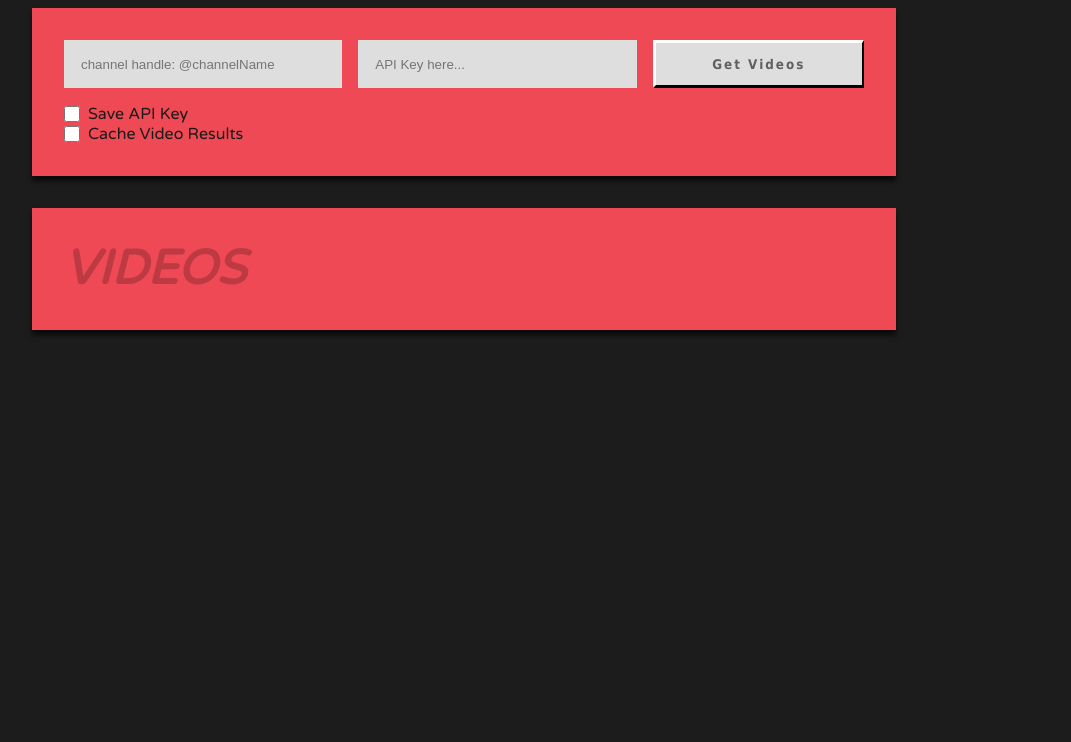
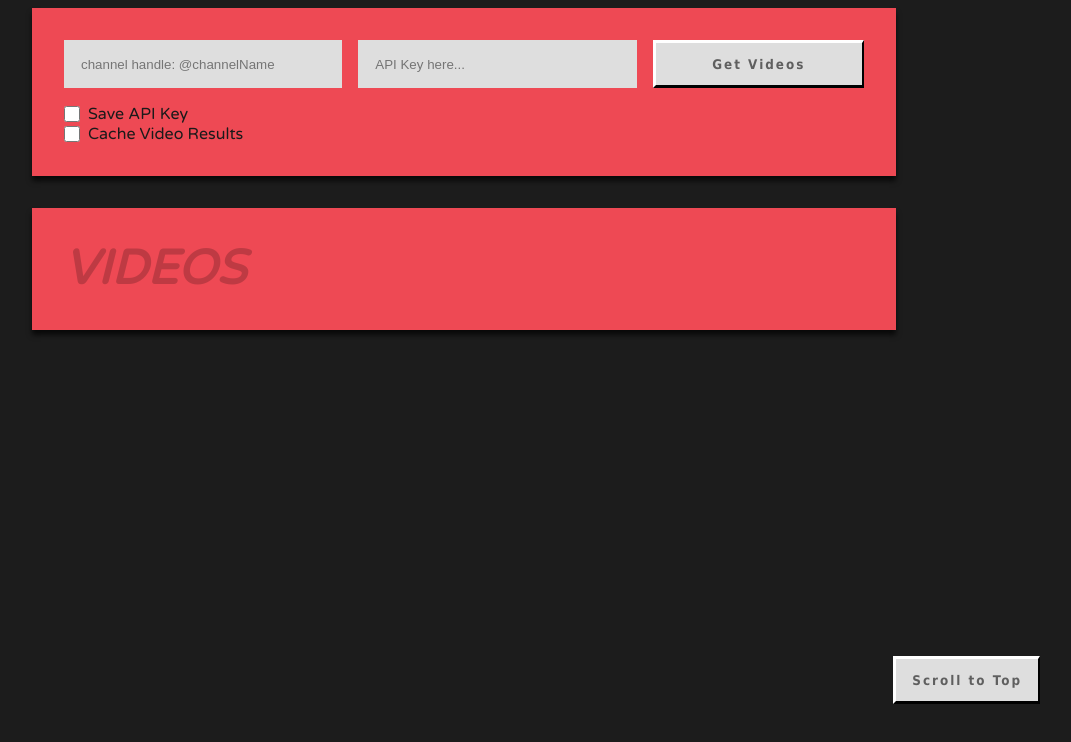
Before and after one commit to Liam-00/ListerForYoutube, a React app: page / in a window 1280 px wide. Shown: the top 742 px of the page, without its empty margins (176-1247 px from the left). Built offline with nearby package versions, Linux system fonts and the light colour scheme.

Commit message:
add Scroll To Top button

```diff
--- a/public/index.css
+++ b/public/index.css
@@ -58,14 +58,22 @@ section {
     font-family: Tahoma;
     letter-spacing: 2px;
     color: rgb(95, 95, 95);
+
+    &:hover {
+        cursor: pointer;
+    }
+
+    &:active {
+        transform: translateX(-3px);
+    }
+
 }
 
-.button:hover {
-    cursor: pointer;
-}
-
-.button:active {
-    transform: translateX(-3px);
+.button_floating {
+    position: fixed;
+    bottom: 6rem;
+    right: 4rem;
+    height: 3rem;
 }
 
 
@@ -159,34 +167,3 @@ section {
         flex-grow: 1;
     }
 }
-
-/* .inputform {
-    height: 3rem;
-    display: flex;
-    gap: 1rem;
-}
-
-
-
-.inputform_button {
-    width: auto;
-}
-
-.inputform_textbox {
-
-    flex-grow: 2;
-
-    padding-left: 1rem;
-    border:1px solid transparent;
-    outline:none;
-    background-color: rgb(222, 222, 222);
-}
-
-.inputform_textbox:active, .inputform_textbox:focus {
-    border:none;
-    border: 1px solid black;
-}
-
-.marginTop {
-    margin-top: 1rem;
-} */
--- a/src/index.jsx
+++ b/src/index.jsx
@@ -108,6 +108,10 @@ const App = () => {
         setPlaylistData(newCompletePlaylist)
     }
 
+    const handlescrollToTop = () => {
+        window.scrollTo( {top: 0, left: 0, behavior: "smooth"} )
+    }
+
     //SCROLL POSITION HANDLING
     React.useEffect (() => {
 
@@ -152,6 +156,7 @@ const App = () => {
                     {PlaylistData.length > 0 ?  <button onClick={handleLoadMore} className="button videolist_button marginTop" content="Load More">Load More</button> : null}
                 </div>
             </section>
+            <button className="button button_floating" onClick={handlescrollToTop}>Scroll to Top</button>
         </>
     )
 }
```
